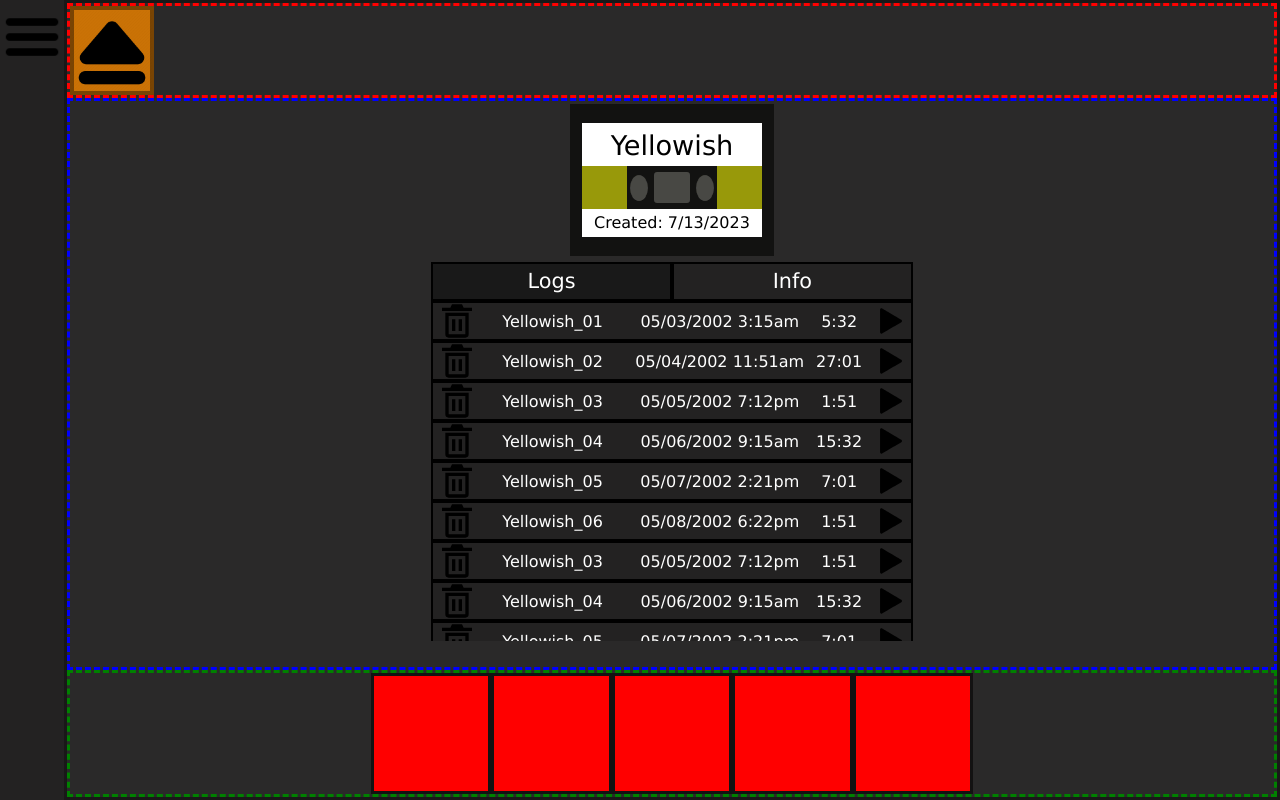
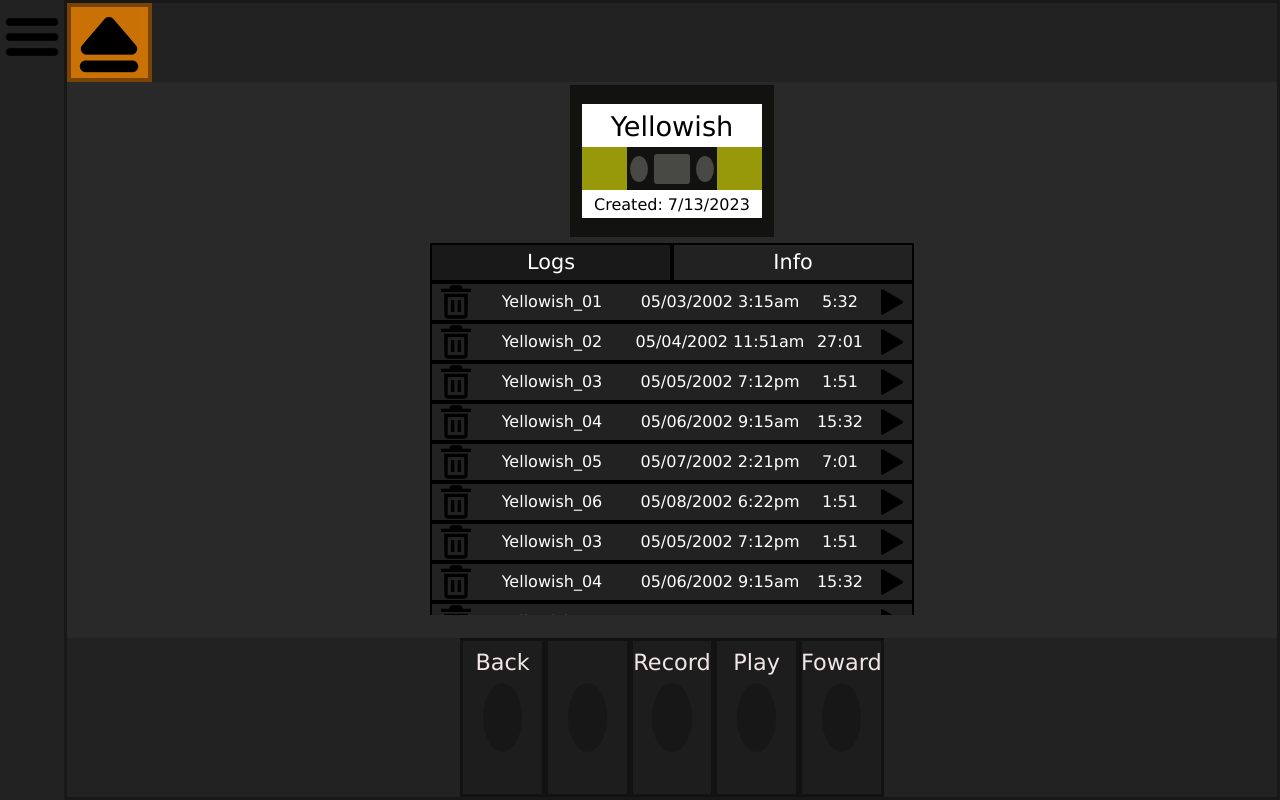
Before and after one commit to LanceCampos5302/CassetteWebsite, a React (Create React App) app: page / in a window 1280 px wide. Built offline with nearby package versions, Linux system fonts and the light colour scheme.

Commit message:
Continue working on CassettePage Buttons

```diff
--- a/src/components/CassettePage/CassettePage.css
+++ b/src/components/CassettePage/CassettePage.css
@@ -17,10 +17,10 @@
 
 .TopBox{
     width: 100%;
-    height: 12%;
+    height: 10%;
     display: flex;
     flex-direction: column;
-    border: dashed red;
+    background-color: var(--secondary-color);
 }
 
 .EjectButton{
@@ -36,8 +36,8 @@
 }
 
 .EjectIcon {
-    width: 80px;
-    height: 80px;
+    width: 60px;
+    height: 70px;
     background-image: url('../../assets/EjectIcon.png');
     background-repeat: no-repeat;
     background-size: cover;
@@ -46,11 +46,10 @@
 
 .MidBox{
     width: 100%;
-    height: 72%;
+    height: 70%;
     display: flex;
     flex-direction: column;
     align-items: center;
-    border: dashed blue;
 }
 
 .FrontCassetteContainer{
@@ -182,22 +181,37 @@
 
 .BottomBox{
     width: 100%;
-    height: 16%;
+    height: 20%;
     display: flex;
     flex-direction: row;
     justify-content: center;
     align-items: center;
-    border: dashed green;
+    background-color: var(--secondary-color);
 }
 
 .CassettePageButton {
-    width: 10%;
+    position: relative;
+    width: 7%;
     height: 100%;
-    background-color: red;
+    display: flex;
+    flex-direction: column;
+    align-items: center;
+    justify-content: center;
+    background-color: #1e1d1d;
     border: solid 3px #131212;
 }
 
+.CassettePageButtonTitle{
+    position: absolute;
+    top: 5%;
+    font-size: 1.4rem;
+    color: rgb(240, 232, 232);
+}
+
+
 .CassettePageButtonIndent{
-    width: 20%;
-    height: 20%;
+    width: 50%;
+    height: 45%;
+    border-radius: 50%;
+    background-color: rgba(0, 0, 0, 0.2);
 }
--- a/src/components/CassettePage/CassettePage.js
+++ b/src/components/CassettePage/CassettePage.js
@@ -66,18 +66,22 @@ const CassettePage = () => {
                 </div>
                 <div className='BottomBox'>
                     <div className='CassettePageButton'>
+                        <div className='CassettePageButtonTitle'>Back</div>
                         <div className='CassettePageButtonIndent'></div>
                     </div>
                     <div className='CassettePageButton'>
                         <div className='CassettePageButtonIndent'></div>
                     </div>
                     <div className='CassettePageButton'>
+                        <div className='CassettePageButtonTitle'>Record</div>
                         <div className='CassettePageButtonIndent'></div>
                     </div>
                     <div className='CassettePageButton'>
+                        <div className='CassettePageButtonTitle'>Play</div>
                         <div className='CassettePageButtonIndent'></div>
                     </div>
                     <div className='CassettePageButton'>
+                        <div className='CassettePageButtonTitle'>Foward</div>
                         <div className='CassettePageButtonIndent'></div>
                     </div>
                 </div>
```
